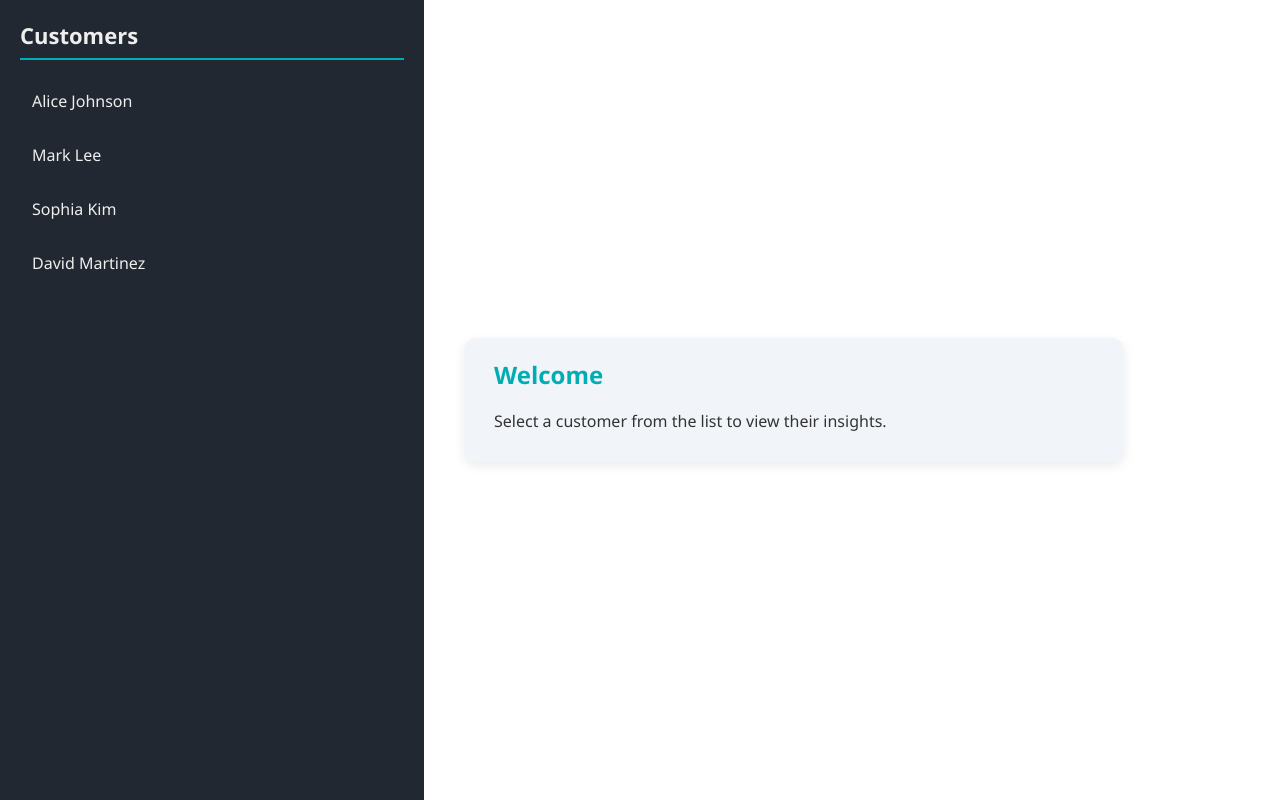
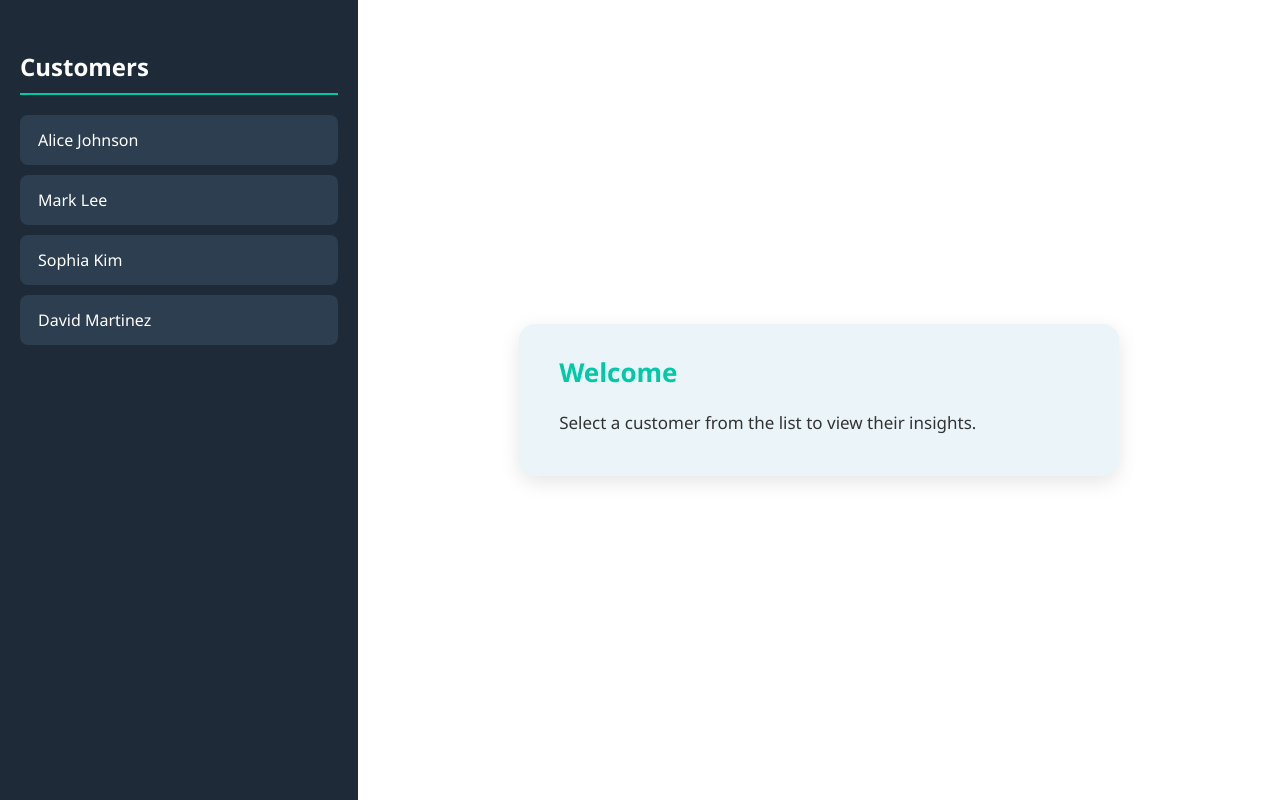
Before and after one commit to adamje0420-oss/SOLElink-Customer-Insights, a plain HTML site: page index.html in a window 1280 px wide. Drawn offline with Linux system fonts and the light colour scheme.

Commit message:
Update index.html

```diff
--- a/index.html
+++ b/index.html
@@ -4,77 +4,104 @@
   <meta charset="UTF-8">
   <title>SOLElink - Customer Insights</title>
   <style>
+    * {
+      box-sizing: border-box;
+    }
+
     body {
+      margin: 0;
       font-family: 'Segoe UI', Tahoma, Geneva, Verdana, sans-serif;
-      margin: 0;
-      padding: 0;
+      background-color: #f0f4f8;
+      color: #333;
       display: flex;
       height: 100vh;
-      background: #f9fafc;
-      color: #333;
     }
 
-    /* Master (sidebar) */
+    /* Sidebar */
     .master {
-      width: 30%;
-      background: #222831;
-      color: #eeeeee;
-      padding: 20px;
+      width: 28%;
+      background-color: #1e2a38;
+      color: #ffffff;
+      padding: 30px 20px;
       overflow-y: auto;
-      box-shadow: 2px 0 8px rgba(0, 0, 0, 0.1);
-    }
-    .master h2 {
-      margin-top: 0;
-      font-size: 22px;
-      border-bottom: 2px solid #00adb5;
-      padding-bottom: 8px;
-    }
-    .customer {
-      padding: 12px;
-      margin: 8px 0;
-      border-radius: 6px;
-      transition: 0.3s;
-      cursor: pointer;
-    }
-    .customer:hover {
-      background: #00adb5;
-      color: #fff;
+      box-shadow: 2px 0 10px rgba(0, 0, 0, 0.1);
     }
 
-    /* Detail (main panel) */
+    .master h2 {
+      font-size: 24px;
+      margin-bottom: 20px;
+      border-bottom: 2px solid #00c9a7;
+      padding-bottom: 10px;
+    }
+
+    .customer {
+      padding: 14px 18px;
+      margin: 10px 0;
+      border-radius: 8px;
+      background-color: #2c3e50;
+      cursor: pointer;
+      transition: background 0.3s, transform 0.2s;
+    }
+
+    .customer:hover {
+      background-color: #00c9a7;
+      color: #fff;
+      transform: scale(1.02);
+    }
+
+    /* Main Panel */
     .detail {
       flex-grow: 1;
-      padding: 40px;
-      background: #ffffff;
+      padding: 50px;
       display: flex;
-      flex-direction: column;
       justify-content: center;
-      align-items: flex-start;
+      align-items: center;
+      background-color: #ffffff;
     }
+
     .detail-card {
-      background: #f1f5f9;
-      padding: 20px 30px;
-      border-radius: 12px;
-      box-shadow: 0 4px 12px rgba(0, 0, 0, 0.08);
+      background-color: #eaf4f9;
+      padding: 30px 40px;
+      border-radius: 16px;
+      box-shadow: 0 6px 20px rgba(0, 0, 0, 0.1);
       max-width: 600px;
       width: 100%;
-      transition: 0.3s;
+      transition: all 0.3s ease;
     }
+
     .detail-card h2 {
       margin-top: 0;
-      color: #00adb5;
+      color: #00c9a7;
+      font-size: 26px;
     }
+
     .detail-card p {
-      font-size: 16px;
-      margin: 10px 0;
+      font-size: 17px;
+      margin: 12px 0;
     }
+
     .detail-card strong {
-      color: #222831;
+      color: #1e2a38;
+    }
+
+    @media (max-width: 768px) {
+      body {
+        flex-direction: column;
+      }
+
+      .master {
+        width: 100%;
+        height: auto;
+      }
+
+      .detail {
+        padding: 30px 20px;
+      }
     }
   </style>
 </head>
 <body>
-  <!-- Master (customer list) -->
+  <!-- Sidebar -->
   <div class="master">
     <h2>Customers</h2>
     <div class="customer" onclick="showDetails('Alice Johnson')">Alice Johnson</div>
@@ -83,7 +110,7 @@
     <div class="customer" onclick="showDetails('David Martinez')">David Martinez</div>
   </div>
 
-  <!-- Detail (customer insights) -->
+  <!-- Main Panel -->
   <div class="detail" id="detailView">
     <div class="detail-card">
       <h2>Welcome</h2>
```
